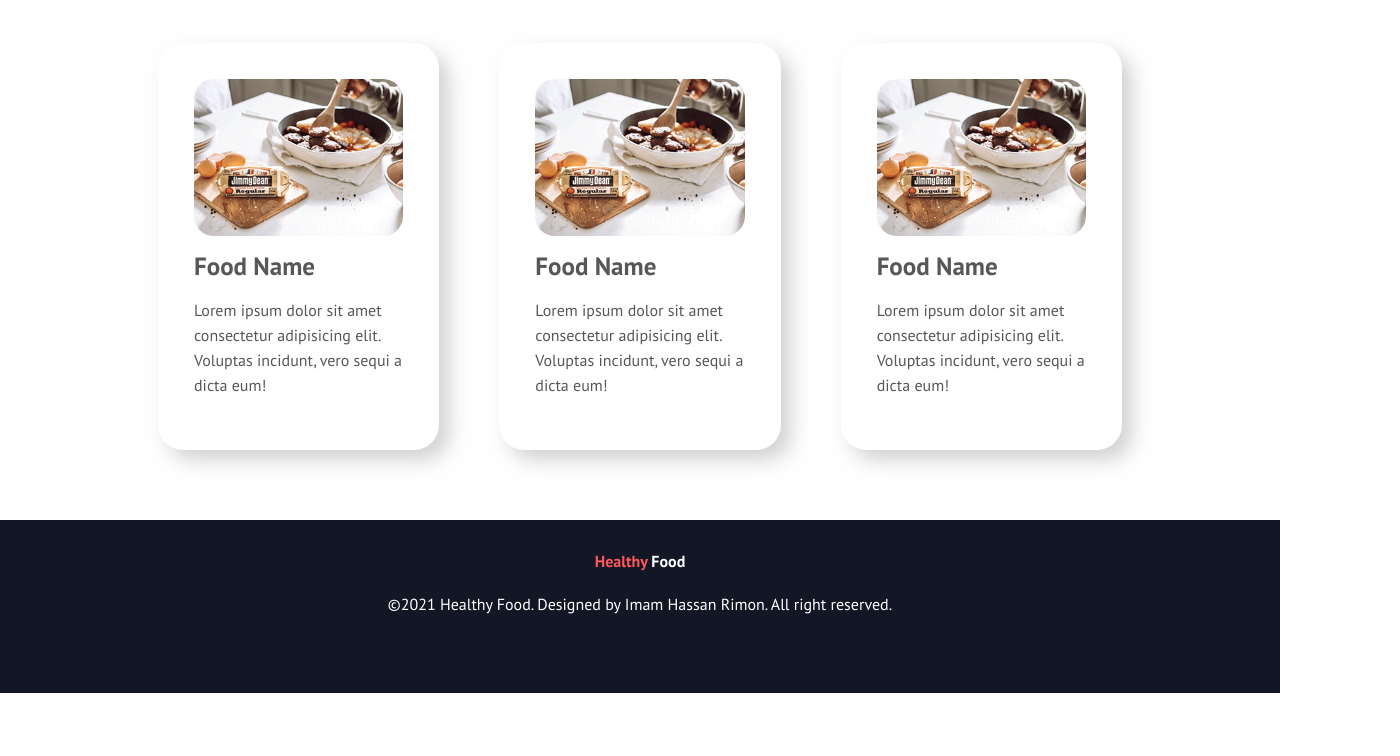
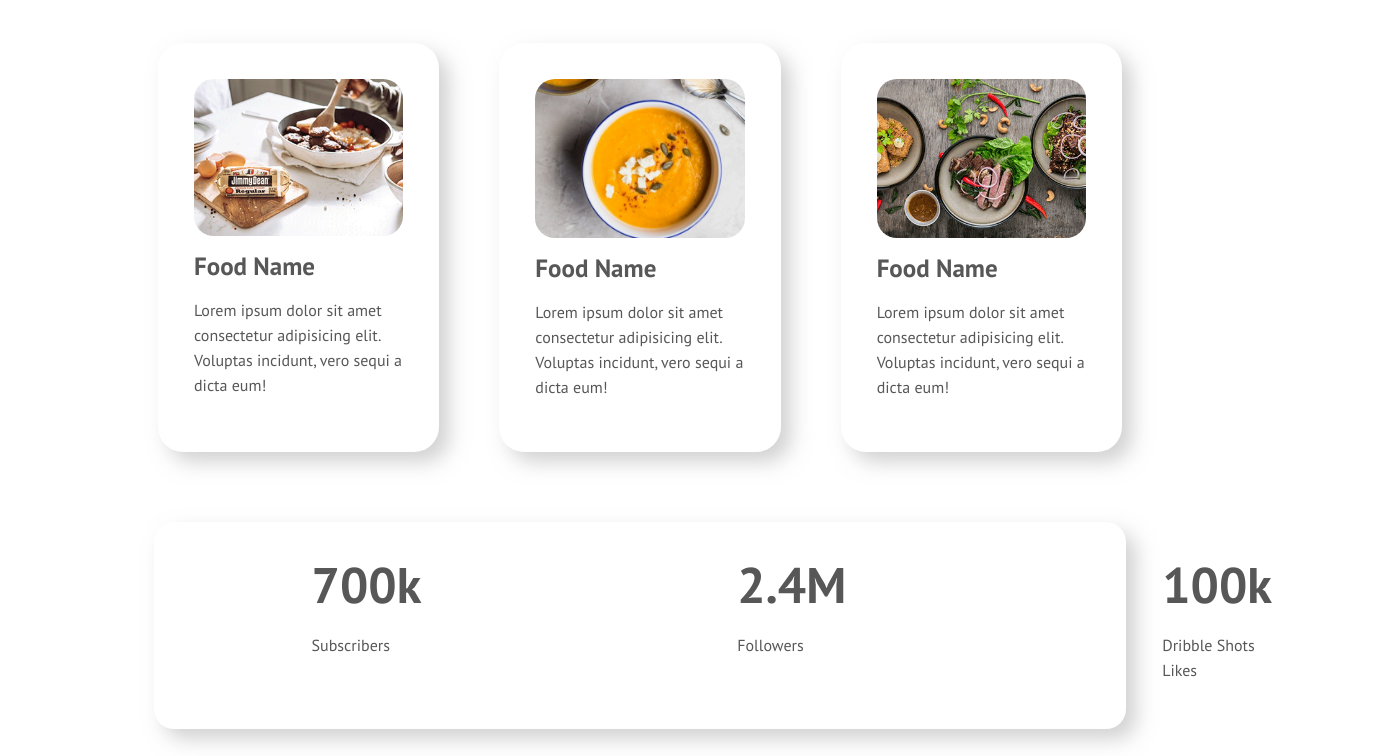
Before and after one commit to ihrimon/healthy-food, a plain HTML site: page index.html in a window 1280 px wide. Shown: the part 1584-2340 px from the top of the page, 1400 px wide, since content can reach past the window. Before the commit the page ends 2277 px from the top, so only its background shows below. Drawn offline with Linux system fonts and the light colour scheme.

Commit message:
third-commit

```diff
--- a/index.html
+++ b/index.html
@@ -60,17 +60,32 @@
                 </p>
             </div>
             <div class="food-itmes">
-                <img src="images/food-1.png" alt="">
+                <img src="images/food-2.png" alt="">
                 <h3>Food Name</h3>
                 <p>Lorem ipsum dolor sit amet consectetur adipisicing elit. Voluptas incidunt, vero sequi a dicta eum!
                 </p>
             </div>
             <div class="food-itmes">
-                <img src="images/food-1.png" alt="">
+                <img src="images/food-3.png" alt="">
                 <h3>Food Name</h3>
                 <p>Lorem ipsum dolor sit amet consectetur adipisicing elit. Voluptas incidunt, vero sequi a dicta eum!
                 </p>
             </div>
+        </div>
+    </section>
+
+    <section id="followers">
+        <div class="followers-box">
+            <h2>700k</h2>
+            <p>Subscribers</p>
+        </div>
+        <div class="followers-box">
+            <h2>2.4M</h2>
+            <p>Followers</p>
+        </div>
+        <div class="followers-box">
+            <h2>100k</h2>
+            <p>Dribble Shots Likes</p>
         </div>
     </section>
 
--- a/style.css
+++ b/style.css
@@ -7,6 +7,10 @@ h1{
     font-size: 65px;
     font-weight: 800;
     line-height: 75px;
+}
+h2{
+    font-size: 50px;
+    margin: 0;
 }
 h3{
     font-size: 25px;
@@ -83,9 +87,23 @@ p{
     width: 100%;
     border-radius: 20px;
 }
+#followers{
+    width: 76%;
+    margin: 40px auto;
+    display: flex;
+    box-shadow: 10px 10px 20px rgba(165, 165, 165, 0.507);
+    border-radius: 20px;
+}
+#followers h2 p{
+    text-align: center;
+}
+#followers .followers-box{
+    padding: 0 128px;
+    margin: 30px;
+}
 .footer{
     text-align: center;
-    margin-top: 40px;
+    margin-top: 60px;
     color: white;
     padding-top: 10px;
     padding-bottom: 60px;
```
